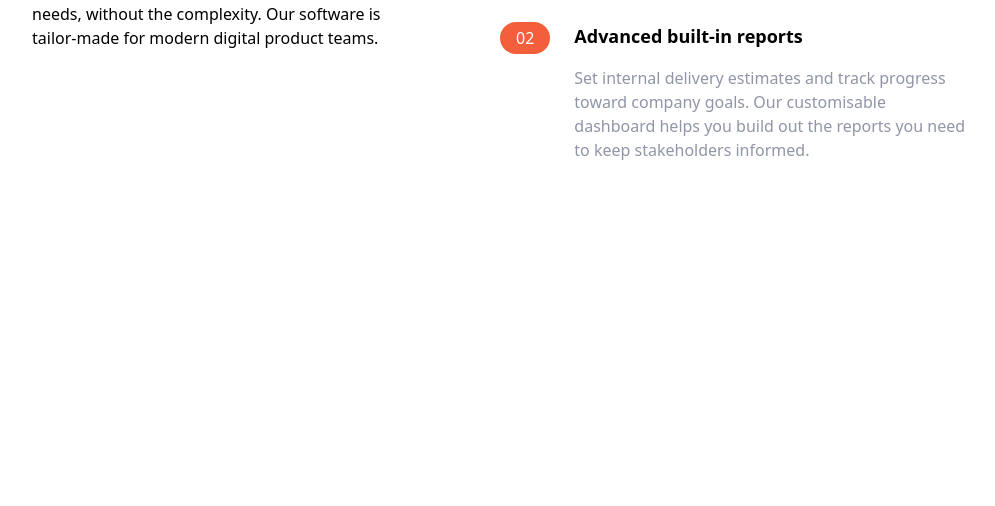
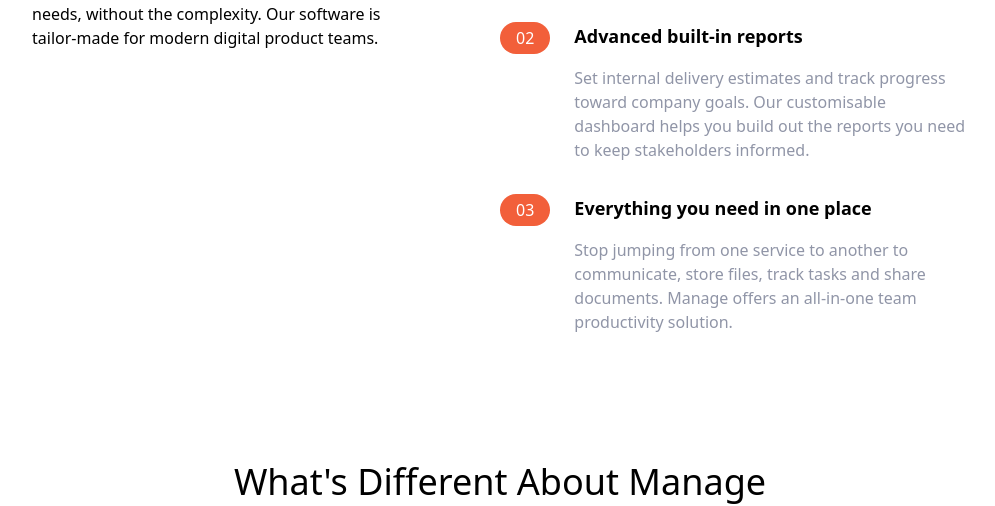
Before and after one commit to sramalho94/tailwind_practice, a website: page index.html in a window 1280 px wide. Shown: the part 806-1312 px from the top of the page, without its empty margins (140-1135 px from the left). Before the commit the page ends 968 px from the top, so only its background shows below. Drawn offline with Linux system fonts and the light colour scheme.

Commit message:
finalized list and created container for testimonials along with testimonial header. Added tailwind classes

```diff
--- a/index.html
+++ b/index.html
@@ -136,7 +136,46 @@
               </p>
             </div>
           </div>
+          <!-- List Item 2 -->
+          <div
+            class="flex flex-col space-y-3 md:space-y-0 md:space-x-6 md:flex-row"
+          >
+            <!-- Heading -->
+            <div class="rounded-l-full bg-brightRedSupLight md:bg-transparent">
+              <div class="flex items-center space-x-2">
+                <div
+                  class="px-4 py-2 text-white rounded-full md:py-1 bg-brightRed"
+                >
+                  03
+                </div>
+                <h3 class="text-base font-bold md:mb-4 md:hidden">
+                  Everything you need in one place
+                </h3>
+              </div>
+            </div>
+            <div>
+              <h3 class="hidden mb-4 text-lg font-bold md:block">
+                Everything you need in one place
+              </h3>
+              <p class="text-darkGrayishBlue">
+                Stop jumping from one service to another to communicate, store
+                files, track tasks and share documents. Manage offers an
+                all-in-one team productivity solution.
+              </p>
+            </div>
+          </div>
         </div>
+      </div>
+    </section>
+
+    <!-- Testimonials -->
+    <section id="testimonials">
+      <!-- container for heading and testimonial blocks -->
+      <div class="max-w-6xl px-5 mx-auto mt-32 text-center">
+        <!-- Heading -->
+        <h2 class="text-4xl font-bod text-center">
+          What's Different About Manage
+        </h2>
       </div>
     </section>
   </body>
```
Also changed, not shown: css/main.css.
